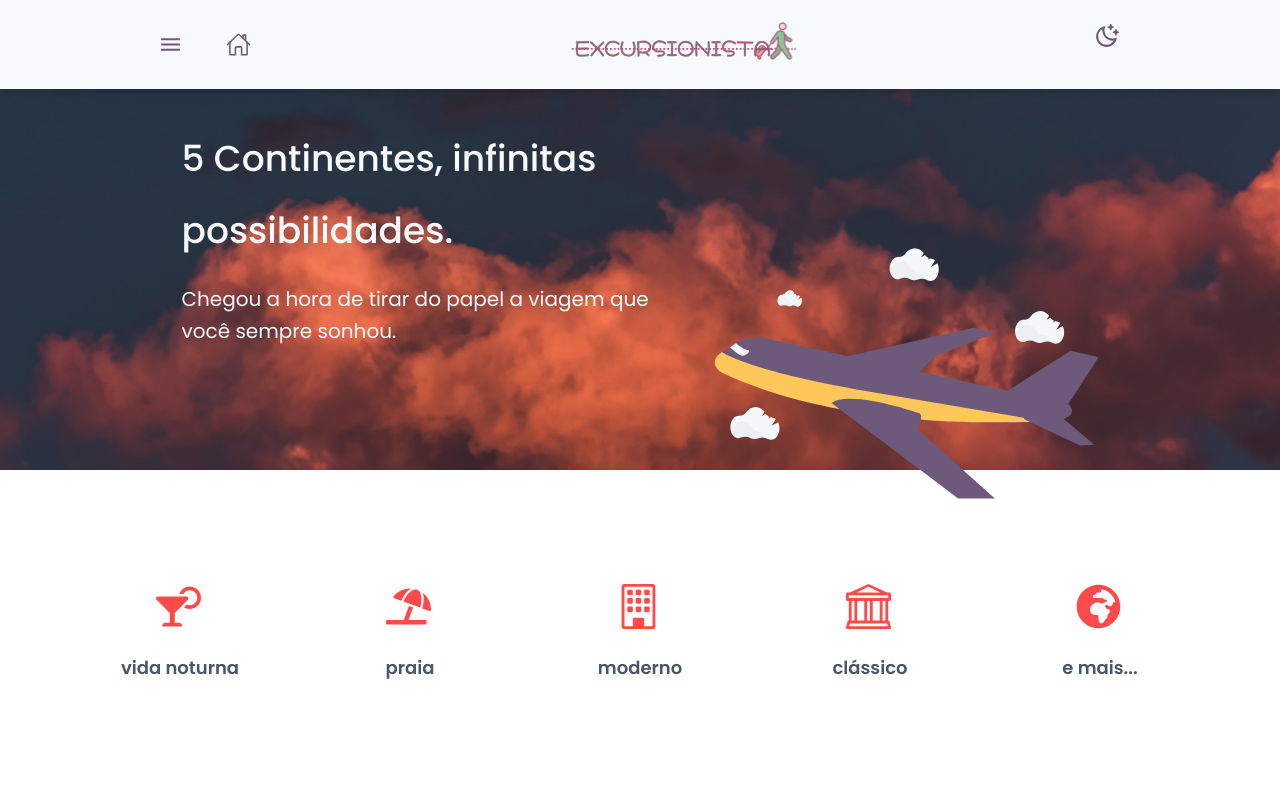
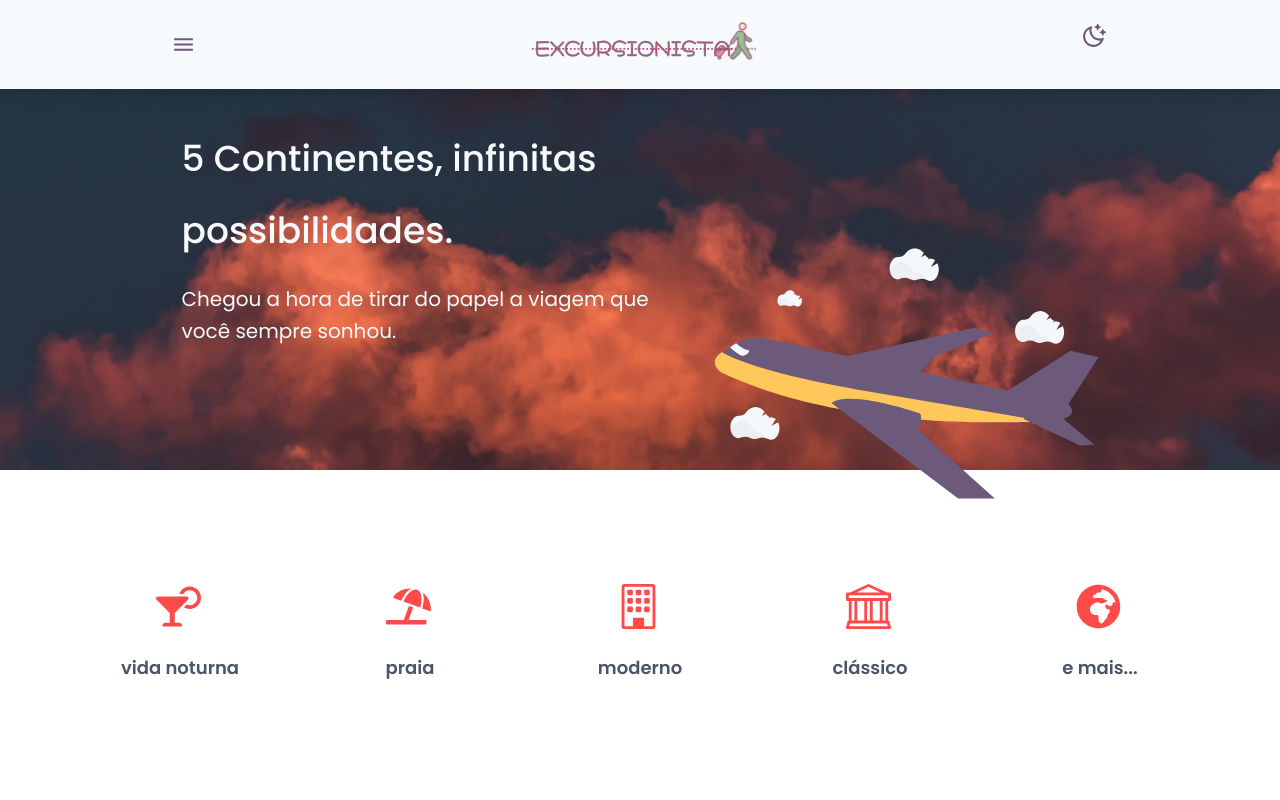
Before and after one commit to ManuCoutinho/excursionista, a Next.js app: page / in a window 1280 px wide. Shown: the top 800 px of the page. Built offline with nearby package versions, Linux system fonts and the light colour scheme.

Commit message:
added condition to render home button

```diff
--- a/src/components/Header/index.tsx
+++ b/src/components/Header/index.tsx
@@ -1,3 +1,4 @@
+import { useRouter } from 'next/router';
 import { Box, Flex, HStack, useColorModeValue } from '@chakra-ui/react';
 import { HomeButton } from './HomeButton';
 import { ToggleColor } from './ToggleColor';
@@ -7,6 +8,8 @@ import { Logo } from './Logo';
 
 export const Header: React.FC = () => {
   const color = useColorModeValue('gray.50', 'gray.800');
+  const { pathname } = useRouter();
+
   return (
     <Flex
       as='header'
@@ -16,10 +19,10 @@ export const Header: React.FC = () => {
       w='100%'
       bgColor={color}
       zIndex={1}
-      boxShadow='md'>
+      boxShadow='lg'>
       <HStack align='center' spacing={[2, 4, 8]}>
         <NavButton />
-        <HomeButton />
+        {pathname !== '/' && <HomeButton />}
       </HStack>
       <Box>
         <Logo />
```
